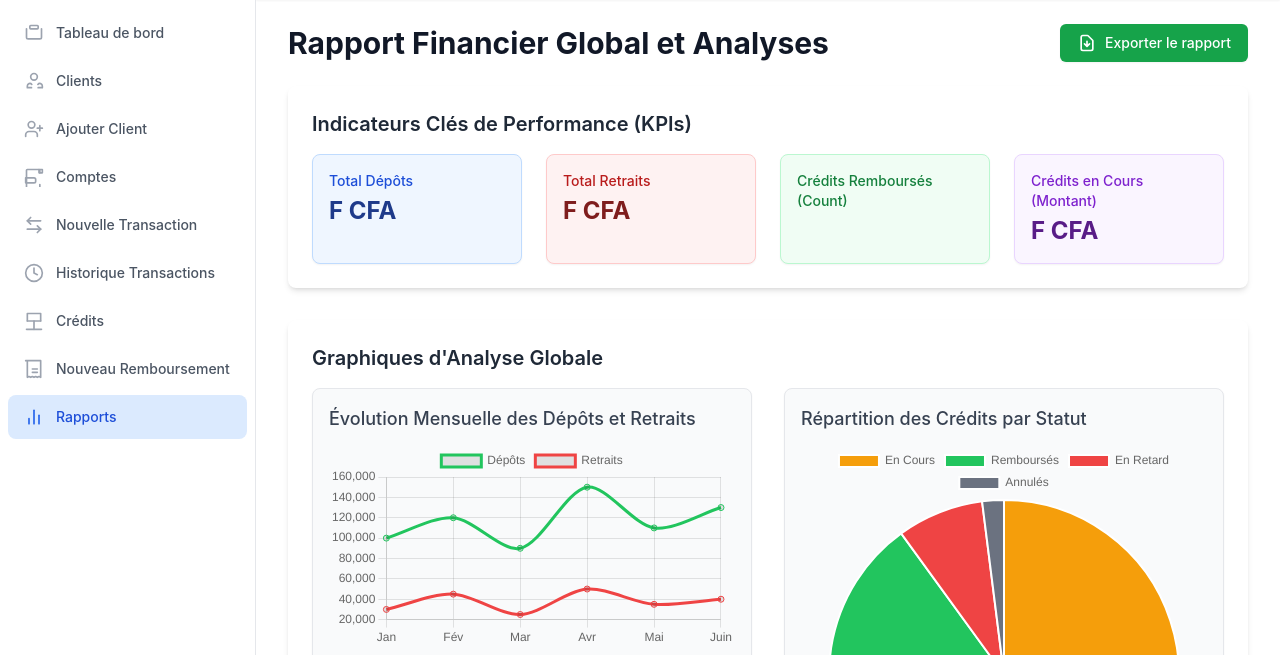
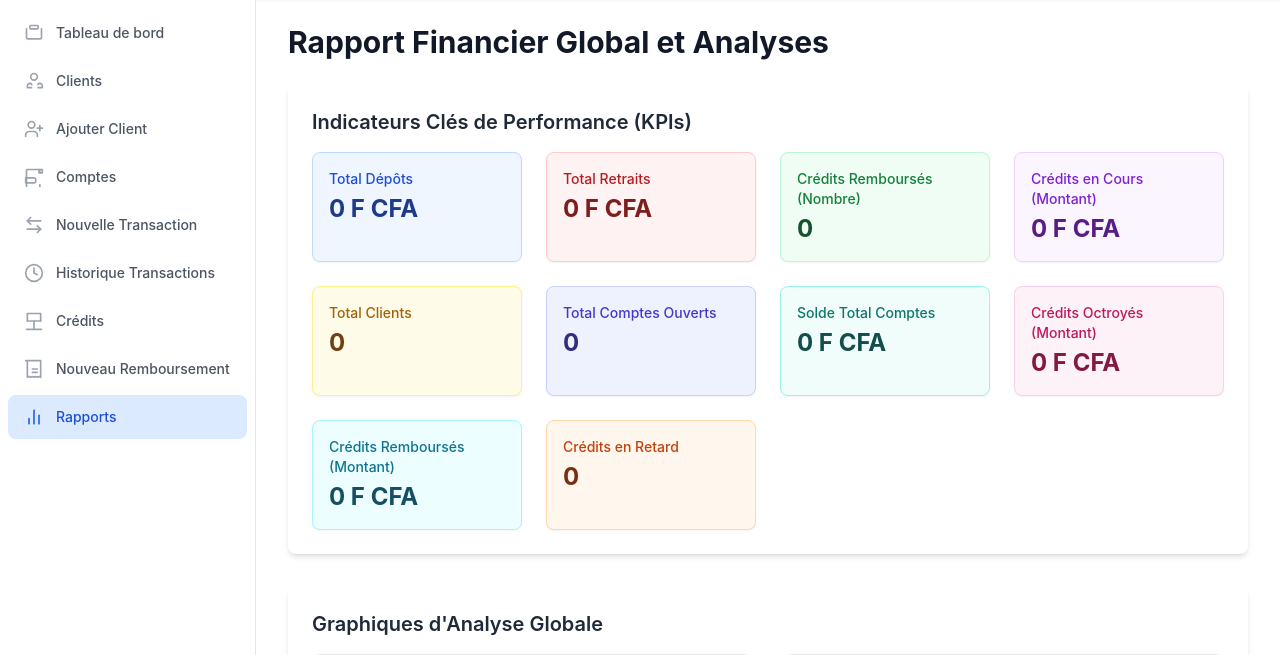
Before and after one commit to ahowilche/projet-web, a Django app: page /microfinance/reports/situation/ in a window 1280 px wide. Shown: the part 98-753 px from the top of the page. Run offline with Django 4.2, Linux system fonts and the light colour scheme; the visitor is signed in with stand-in values (Sample User, id 1); data that the repository does not hold is empty; some libraries are stand-ins or nearby versions.

Commit message:
deuxième versement

```diff
--- a/gmycom/templates/gmycom/client_list.html
+++ b/gmycom/templates/gmycom/client_list.html
@@ -106,7 +106,7 @@
                         <td class="px-6 py-4"> {# whitespace-nowrap retiré #}
                             <div class="flex flex-col text-sm text-gray-500">
                                 <span><i class="fas fa-briefcase mr-1"></i> {{ client.profession|default:"N/A" }}</span>
-                                {% if client.revenu_mensuel %}<span class="mt-1"><i class="fas fa-money-bill-wave mr-1"></i> {{ client.revenu_mensuel|floatformat:2|intcomma }} XOF</span>{% else %}<span class="mt-1 text-gray-400">Revenu : N/A</span>{% endif %}
+                                {% if client.revenu_mensuel %}<span class="mt-1"><i class="fas fa-money-bill-wave mr-1"></i> {{ client.revenu_mensuel|floatformat:2|intcomma }} Fcfa</span>{% else %}<span class="mt-1 text-gray-400">Revenu : N/A</span>{% endif %}
                             </div>
                         </td>
                         <td class="px-6 py-4"> {# `whitespace-nowrap` retiré ici #}
--- a/gmycom/templates/gmycom/situation_report.html
+++ b/gmycom/templates/gmycom/situation_report.html
@@ -6,16 +6,15 @@
 
 {% block content %}
 <div class="px-4 py-6 sm:px-6 lg:px-8">
+    <!-- Header -->
     <div class="flex flex-col sm:flex-row justify-between items-start sm:items-center mb-6">
         <h1 class="text-3xl font-bold text-gray-900 mb-4 sm:mb-0">Rapport Financier Global et Analyses</h1>
         <div class="flex flex-wrap items-center gap-3">
-            <button onclick="exportGeneralReport()" class="inline-flex items-center px-4 py-2 border border-transparent shadow-sm text-sm font-medium rounded-md text-white bg-green-600 hover:bg-green-700 focus:outline-none focus:ring-2 focus:ring-offset-2 focus:ring-green-500">
-                <svg class="h-5 w-5 mr-2" fill="none" stroke="currentColor" viewBox="0 0 24 24" xmlns="http://www.w3.org/2000/svg"><path stroke-linecap="round" stroke-linejoin="round" stroke-width="2" d="M12 10v6m0 0l-3-3m3 3l3-3m2 8H7a2 2 0 01-2-2V5a2 2 0 012-2h5.586a1 1 0 01.707.293l5.414 5.414a1 1 0 01.293.707V19a2 2 0 01-2 2z"></path></svg>
-                Exporter le rapport
-            </button>
+
         </div>
     </div>
 
+    <!-- KPIs Section -->
     <section class="mb-8 p-6 bg-white rounded-lg shadow-md">
         <h2 class="text-xl font-semibold text-gray-800 mb-4">Indicateurs Clés de Performance (KPIs)</h2>
         <div class="grid grid-cols-1 md:grid-cols-2 lg:grid-cols-4 gap-6">
@@ -28,16 +27,41 @@
                 <p class="text-2xl font-bold text-red-900 mt-1">{{ global_stats.total_withdrawals|floatformat:0|intcomma }} F CFA</p>
             </div>
             <div class="bg-green-50 p-4 rounded-lg shadow-sm border border-green-200">
-                <p class="text-sm text-green-700 font-medium">Crédits Remboursés (Count)</p>
+                <p class="text-sm text-green-700 font-medium">Crédits Remboursés (Nombre)</p>
                 <p class="text-2xl font-bold text-green-900 mt-1">{{ global_stats.repaid_credits_count }}</p>
             </div>
             <div class="bg-purple-50 p-4 rounded-lg shadow-sm border border-purple-200">
                 <p class="text-sm text-purple-700 font-medium">Crédits en Cours (Montant)</p>
                 <p class="text-2xl font-bold text-purple-900 mt-1">{{ global_stats.active_credits_amount|floatformat:0|intcomma }} F CFA</p>
             </div>
+            <div class="bg-yellow-50 p-4 rounded-lg shadow-sm border border-yellow-200">
+                <p class="text-sm text-yellow-700 font-medium">Total Clients</p>
+                <p class="text-2xl font-bold text-yellow-900 mt-1">{{ global_stats.total_clients }}</p>
+            </div>
+            <div class="bg-indigo-50 p-4 rounded-lg shadow-sm border border-indigo-200">
+                <p class="text-sm text-indigo-700 font-medium">Total Comptes Ouverts</p>
+                <p class="text-2xl font-bold text-indigo-900 mt-1">{{ global_stats.total_comptes_open }}</p>
+            </div>
+            <div class="bg-teal-50 p-4 rounded-lg shadow-sm border border-teal-200">
+                <p class="text-sm text-teal-700 font-medium">Solde Total Comptes</p>
+                <p class="text-2xl font-bold text-teal-900 mt-1">{{ global_stats.total_balance_all_comptes|floatformat:0|intcomma }} F CFA</p>
+            </div>
+            <div class="bg-pink-50 p-4 rounded-lg shadow-sm border border-pink-200">
+                <p class="text-sm text-pink-700 font-medium">Crédits Octroyés (Montant)</p>
+                <p class="text-2xl font-bold text-pink-900 mt-1">{{ global_stats.total_credits_granted|floatformat:0|intcomma }} F CFA</p>
+            </div>
+            <div class="bg-cyan-50 p-4 rounded-lg shadow-sm border border-cyan-200">
+                <p class="text-sm text-cyan-700 font-medium">Crédits Remboursés (Montant)</p>
+                <p class="text-2xl font-bold text-cyan-900 mt-1">{{ global_stats.total_credits_repaid|floatformat:0|intcomma }} F CFA</p>
+            </div>
+            <div class="bg-orange-50 p-4 rounded-lg shadow-sm border border-orange-200">
+                <p class="text-sm text-orange-700 font-medium">Crédits en Retard</p>
+                <p class="text-2xl font-bold text-orange-900 mt-1">{{ global_stats.overdue_credits_count }}</p>
+            </div>
         </div>
     </section>
 
+    <!-- Graphiques -->
     <section class="mb-8 p-6 bg-white rounded-lg shadow-md">
         <h2 class="text-xl font-semibold text-gray-800 mb-4">Graphiques d'Analyse Globale</h2>
         <div class="grid grid-cols-1 lg:grid-cols-2 gap-8">
@@ -59,83 +83,33 @@
             </div>
         </div>
     </section>
-
 </div>
 
 <script src="https://cdn.jsdelivr.net/npm/chart.js"></script>
 <script>
 document.addEventListener('DOMContentLoaded', function() {
-        // Données d'exemple pour le rapport général (viendront de votre backend Django)
-        // Vous remplacerez ces données statiques par les données dynamiques passées par Django.
-        const monthlyFlowData = {
-            labels: ['Jan', 'Fév', 'Mar', 'Avr', 'Mai', 'Juin'],
-            datasets: [
-                {
-                    label: 'Dépôts',
-                    data: [100000, 120000, 90000, 150000, 110000, 130000],
-                    borderColor: 'rgb(34, 197, 94)', // green-500
-                    fill: false,
-                    tension: 0.3
-                },
-                {
-                    label: 'Retraits',
-                    data: [30000, 45000, 25000, 50000, 35000, 40000],
-                    borderColor: 'rgb(239, 68, 68)', // red-500
-                    fill: false,
-                    tension: 0.3
-                }
-            ]
-        };
+    const monthlyFlowData = JSON.parse('{{ monthly_flow_chart_data|escapejs }}');
+    const globalCreditStatusData = JSON.parse('{{ global_credit_status_chart_data|escapejs }}');
+    const topClientsBalanceData = JSON.parse('{{ top_clients_balance_chart_data|escapejs }}');
+    const accountTypeBalanceData = JSON.parse('{{ account_type_balance_chart_data|escapejs }}');
 
-        const globalCreditStatusData = {
-            labels: ['En Cours', 'Remboursés', 'En Retard', 'Annulés'],
-            datasets: [{
-                data: [40, 50, 8, 2],
-                backgroundColor: [
-                    'rgb(245, 158, 11)', // orange
-                    'rgb(34, 197, 94)', // green
-                    'rgb(239, 68, 68)', // red
-                    'rgb(107, 114, 128)' // gray
-                ],
-                hoverOffset: 4
-            }]
-        };
-
-        const topClientsBalanceData = {
-            labels: ['Client A', 'Client B', 'Client C', 'Client D', 'Client E'],
-            datasets: [{
-                label: 'Solde (F CFA)',
-                data: [250000, 200000, 180000, 150000, 130000],
-                backgroundColor: 'rgb(59, 130, 246)', // blue-500
-            }]
-        };
-
-        const accountTypeBalanceData = {
-            labels: ['Comptes Courants', 'Comptes Épargne', 'Comptes Bloqués'],
-            datasets: [{
-                data: [70, 25, 5],
-                backgroundColor: [
-                    'rgb(79, 70, 229)', // indigo
-                    'rgb(20, 184, 166)', // teal
-                    'rgb(249, 115, 22)' // orange
-                ],
-                hoverOffset: 4
-            }]
-        };
-
-
-        // Création des graphiques
     new Chart(document.getElementById('monthlyFlowChart'), {
         type: 'line',
         data: monthlyFlowData,
         options: {
             responsive: true,
             plugins: {
-                    legend: {
-                        position: 'top',
+                legend: { position: 'top' },
+                title: { display: false }
             },
-                    title: {
-                        display: false,
+            scales: {
+                y: {
+                    beginAtZero: true,
+                    ticks: {
+                        callback: function(value) {
+                            return value.toLocaleString('fr-FR') + ' F CFA';
+                        }
+                    }
                 }
             }
         }
@@ -147,12 +121,8 @@
         options: {
             responsive: true,
             plugins: {
-                    legend: {
-                        position: 'top',
-                    },
-                    title: {
-                        display: false,
-                    }
+                legend: { position: 'top' },
+                title: { display: false }
             }
         }
     });
@@ -163,16 +133,17 @@
         options: {
             responsive: true,
             plugins: {
-                    legend: {
-                        display: false,
-                    },
-                    title: {
-                        display: false,
-                    }
+                legend: { display: false },
+                title: { display: false }
             },
             scales: {
                 y: {
-                        beginAtZero: true
+                    beginAtZero: true,
+                    ticks: {
+                        callback: function(value) {
+                            return value.toLocaleString('fr-FR') + ' F CFA';
+                        }
+                    }
                 }
             }
         }
@@ -184,22 +155,16 @@
         options: {
             responsive: true,
             plugins: {
-                    legend: {
-                        position: 'top',
-                    },
-                    title: {
-                        display: false,
-                    }
+                legend: { position: 'top' },
+                title: { display: false }
             }
         }
     });
 });
 
-    // Fonction d'exportation (à implémenter côté backend)
+// Fonction d'export (à implémenter backend)
 function exportGeneralReport() {
-        alert("La fonctionnalité d'exportation de ce rapport général est en cours de développement. Elle générera un PDF ou Excel avec toutes les analyses statistiques.");
-        // Ici, vous ferez un appel AJAX ou redirigerez vers une URL Django qui générera le rapport avec les graphiques.
-        // Par exemple: window.location.href = "";
+    alert("La fonctionnalité d'exportation de ce rapport général est en cours de développement.");
 }
 </script>
 {% endblock %}
--- a/gmycom/views.py
+++ b/gmycom/views.py
@@ -1221,65 +1221,6 @@ def remboursement_create(request, credit_id=None):
 
 # --- Rapports simples ---
 
-@login_required
-@user_passes_test(is_agent_access, login_url='login')
-def situation_report(request):
-    """
-    Génère un rapport de situation (clients avec solde, crédits en cours, etc.).
-    """
-    report_type = request.GET.get('type', 'clients_balance')
-    data = []
-    title = ""
-
-    if report_type == 'clients_balance':
-        title = "Rapport : Clients et Solde de leurs comptes"
-        clients_with_balance = Client.objects.annotate(
-            total_balance=Sum('comptes__solde')
-        ).order_by('nom')
-        data = clients_with_balance
-
-    elif report_type == 'active_credits':
-        title = "Rapport : Crédits en cours"
-        active_credits = Credit.objects.filter(status='ACTIVE').select_related('client').order_by('due_date')
-        data = active_credits
-
-    elif report_type == 'transactions_history':
-        title = "Rapport : Historique des transactions"
-        # Vous pouvez ajouter des filtres de date ici si nécessaire
-        transactions_history = HistoriqueTransaction.objects.select_related('compte__client').order_by('-date_operation')[:100] # Limiter pour le rapport
-        data = transactions_history
-
-    elif report_type == 'summary_metrics':
-        title = "Rapport : Métriques Résumées"
-        total_clients = Client.objects.count()
-        total_comptes_open = Compte.objects.filter(is_active=True).count()
-        total_balance_all_comptes = Compte.objects.aggregate(Sum('solde'))['solde__sum'] or Decimal('0.00')
-        total_credits_granted = Credit.objects.aggregate(Sum('amount_granted'))['amount_granted__sum'] or Decimal('0.00')
-        total_credits_repaid = Credit.objects.aggregate(Sum('amount_repaid'))['amount_repaid__sum'] or Decimal('0.00')
-
-        data = {
-            'total_clients': total_clients,
-            'total_comptes_open': total_comptes_open,
-            'total_balance_all_comptes': total_balance_all_comptes,
-            'total_credits_granted': total_credits_granted,
-            'total_credits_repaid': total_credits_repaid,
-            'active_credits_count': Credit.objects.filter(status='ACTIVE').count(),
-            'repaid_credits_count': Credit.objects.filter(status='REPAID').count(),
-        }
-
-    # Préparation des variables de contexte pour le rôle de l'utilisateur
-    is_admin_user = request.user.is_superuser
-    is_agent_group = request.user.groups.filter(name='Agents').exists()
-
-    context = {
-        'report_type': report_type,
-        'title': title,
-        'data': data,
-        'is_admin_user': is_admin_user, # Ajouté au contexte
-        'is_agent_group': is_agent_group, # Ajouté au contexte
-    }
-    return render(request, 'gmycom/situation_report.html', context)
-
 
 @login_required
 @user_passes_test(is_agent_access, login_url='login')
@@ -1363,3 +1304,153 @@ def confirm_delete(request):
     # Ce n'est pas une vue autonome, mais un template qui est rendu par d'autres vues de suppression.
     # Le contenu de cette fonction est minimal car la logique de suppression est dans les vues spécifiques.
     pass
+
+
+
+# gmycom/views.py
+
+from django.shortcuts import render
+from django.contrib.auth.decorators import login_required, user_passes_test
+from django.db.models.functions import TruncMonth
+from django.db.models.functions import ExtractMonth, ExtractYear # Pour les regroupements par mois
+
+@login_required
+@user_passes_test(is_agent_access, login_url='login')
+def situation_report(request):
+    # 1. Calcul des KPIs
+    total_clients = Client.objects.count()
+    total_comptes_open = Compte.objects.filter(is_active=True).count()  # <-- corrigé ici
+    total_balance_all_comptes = Compte.objects.aggregate(Sum('solde'))['solde__sum'] or Decimal('0.00')
+    total_credits_granted = Credit.objects.aggregate(Sum('amount_granted'))['amount_granted__sum'] or Decimal('0.00')
+    total_credits_repaid = Credit.objects.aggregate(Sum('amount_repaid'))['amount_repaid__sum'] or Decimal('0.00')
+    total_deposits = Mouvement.objects.filter(type_mouvement='DEPOT').aggregate(Sum('montant'))['montant__sum'] or Decimal('0.00')
+    total_withdrawals = Mouvement.objects.filter(type_mouvement='RETRAIT').aggregate(Sum('montant'))['montant__sum'] or Decimal('0.00')
+
+    active_credits_count = Credit.objects.filter(status='EN_COURS').count()
+    repaid_credits_count = Credit.objects.filter(status='REMBOURSE').count()
+    overdue_credits_count = Credit.objects.filter(status='EN_RETARD').count()
+
+    active_credits_amount = Credit.objects.filter(status='EN_COURS').aggregate(Sum('total_expected_repayment'))['total_expected_repayment__sum'] or Decimal('0.00')
+
+    global_stats = {
+        'total_clients': total_clients,
+        'total_comptes_open': total_comptes_open,
+        'total_balance_all_comptes': total_balance_all_comptes,
+        'total_credits_granted': total_credits_granted,
+        'total_credits_repaid': total_credits_repaid,
+        'total_deposits': total_deposits,
+        'total_withdrawals': total_withdrawals,
+        'active_credits_count': active_credits_count,
+        'repaid_credits_count': repaid_credits_count,
+        'overdue_credits_count': overdue_credits_count,
+        'active_credits_amount': active_credits_amount,
+    }
+
+    # 2. Données graphiques
+    monthly_data = Mouvement.objects.annotate(
+        year_month=TruncMonth('date_mouvement')
+    ).values('year_month', 'type_mouvement').annotate(
+        total_amount=Sum('montant')
+    ).order_by('year_month', 'type_mouvement')
+
+    monthly_labels = sorted(list(set([d['year_month'].strftime('%Y-%m') for d in monthly_data])))
+    monthly_deposits = [0] * len(monthly_labels)
+    monthly_withdrawals = [0] * len(monthly_labels)
+
+    for item in monthly_data:
+        month_str = item['year_month'].strftime('%Y-%m')
+        index = monthly_labels.index(month_str)
+        if item['type_mouvement'] == 'DEPOT':
+            monthly_deposits[index] = float(item['total_amount'])
+        elif item['type_mouvement'] == 'RETRAIT':
+            monthly_withdrawals[index] = float(item['total_amount'])
+
+    monthly_display_labels = [date.fromisoformat(label + '-01').strftime('%b %Y') for label in monthly_labels]
+
+    monthly_flow_chart_data = {
+        'labels': monthly_display_labels,
+        'datasets': [
+            {
+                'label': 'Dépôts',
+                'data': monthly_deposits,
+                'borderColor': 'rgb(34, 197, 94)',
+                'fill': False,
+                'tension': 0.3
+            },
+            {
+                'label': 'Retraits',
+                'data': monthly_withdrawals,
+                'borderColor': 'rgb(239, 68, 68)',
+                'fill': False,
+                'tension': 0.3
+            }
+        ]
+    }
+
+    credit_status_data = Credit.objects.values('status').annotate(count=Count('status'))
+    credit_status_labels = [item['status'] for item in credit_status_data]
+    credit_status_counts = [item['count'] for item in credit_status_data]
+
+    global_credit_status_chart_data = {
+        'labels': credit_status_labels,
+        'datasets': [{
+            'data': credit_status_counts,
+            'backgroundColor': [
+                'rgb(245, 158, 11)',
+                'rgb(34, 197, 94)',
+                'rgb(239, 68, 68)',
+                'rgb(107, 114, 128)'
+            ],
+            'hoverOffset': 4
+        }]
+    }
+
+    top_clients_balance = Client.objects.annotate(
+        total_balance=Sum('comptes__solde')
+    ).order_by('-total_balance')[:5]
+
+    top_clients_labels = [f"{c.prenom} {c.nom}" for c in top_clients_balance]
+    top_clients_balances = [float(c.total_balance) for c in top_clients_balance]
+
+    top_clients_balance_chart_data = {
+        'labels': top_clients_labels,
+        'datasets': [{
+            'label': 'Solde (F CFA)',
+            'data': top_clients_balances,
+            'backgroundColor': 'rgb(59, 130, 246)',
+        }]
+    }
+
+    account_type_balance = Compte.objects.values('type_compte').annotate(
+        total_solde=Sum('solde')
+    )
+
+    account_type_labels = [item['type_compte'] for item in account_type_balance]
+    account_type_values = [float(item['total_solde']) for item in account_type_balance]
+
+    account_type_balance_chart_data = {
+        'labels': account_type_labels,
+        'datasets': [{
+            'data': account_type_values,
+            'backgroundColor': [
+                'rgb(79, 70, 229)',
+                'rgb(20, 184, 166)',
+                'rgb(249, 115, 22)'
+            ],
+            'hoverOffset': 4
+        }]
+    }
+
+    is_admin_user = request.user.is_superuser
+    is_agent_group = request.user.groups.filter(name='Agents').exists()
+
+    context = {
+        'global_stats': global_stats,
+        'monthly_flow_chart_data': json.dumps(monthly_flow_chart_data),
+        'global_credit_status_chart_data': json.dumps(global_credit_status_chart_data),
+        'top_clients_balance_chart_data': json.dumps(top_clients_balance_chart_data),
+        'account_type_balance_chart_data': json.dumps(account_type_balance_chart_data),
+        'is_admin_user': is_admin_user,
+        'is_agent_group': is_agent_group,
+    }
+    return render(request, 'gmycom/situation_report.html', context)
--- a/microfinance/settings.py
+++ b/microfinance/settings.py
@@ -41,10 +41,9 @@ INSTALLED_APPS = [
     'crispy_bootstrap5',
 
     'gmycom',
-    'user',
+
     'clients',
-    'loans',
-    'reports',
+
     'widget_tweaks', # Add this line
 
 ]
```
Also changed, not shown: gmycom/templates/gmycom/credit_list.html (+6 -6 lines), gmycom/templates/gmycom/transaction_history_list.html (+5 -5 lines). Lines whose indentation alone changed are shown as unchanged.
